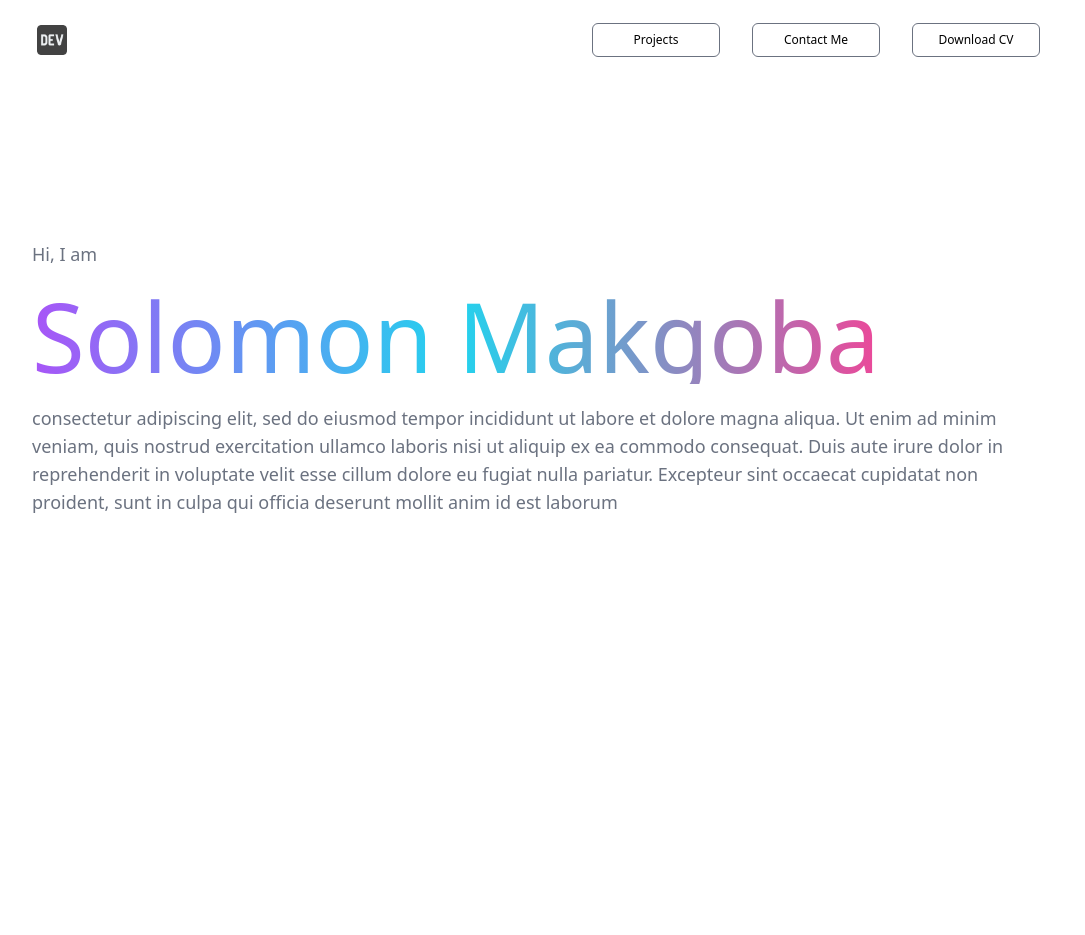
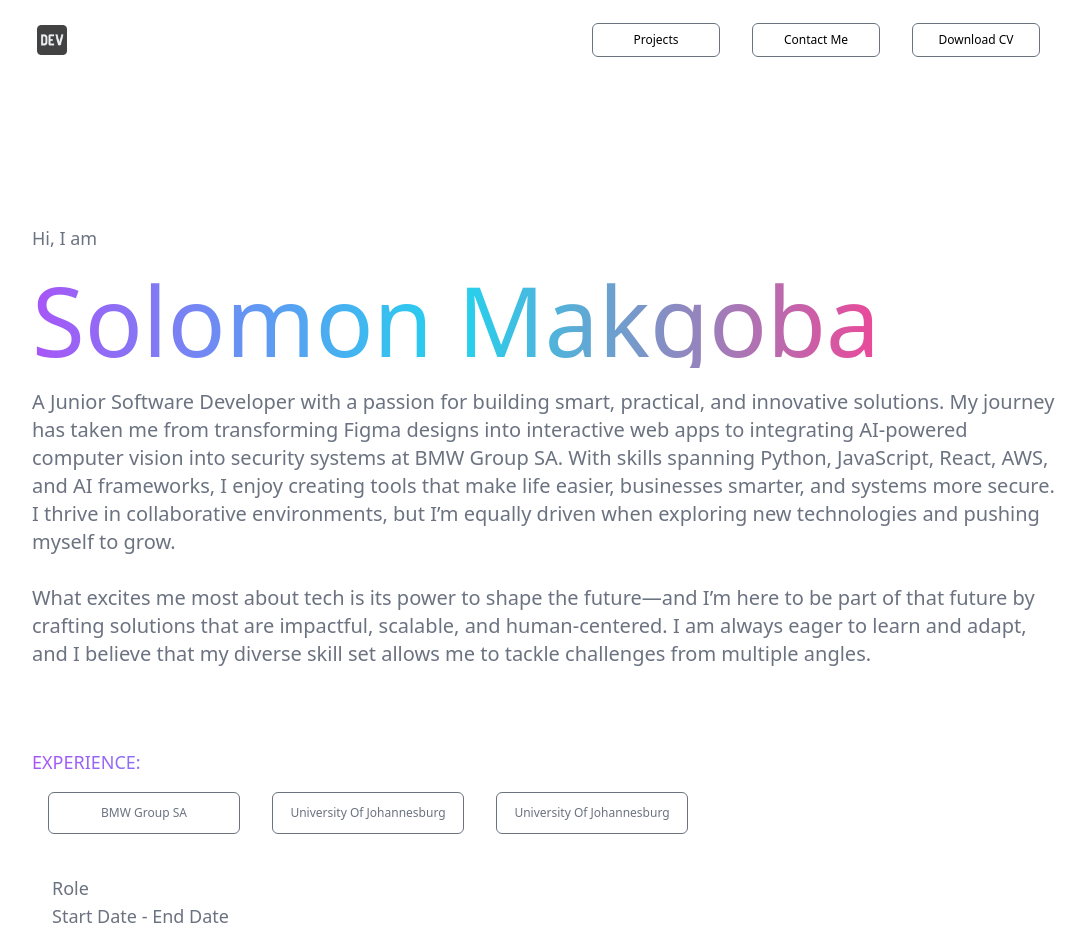
Before and after one commit to SKaraboM/skarabom.github.io, a React (Create React App) app: page / in a window 1280 px wide. Shown: the top 935 px of the page, without its empty margins (96-1181 px from the left). Before the commit the page ends 800 px from the top, so only its background shows below. Built offline with nearby package versions, Linux system fonts and the light colour scheme.

Commit message:
Refactor Main component for enhanced content presentation and styling; update index.html for consistent body classes

```diff
--- a/public/index.html
+++ b/public/index.html
@@ -26,7 +26,7 @@
     -->
     <title>Solomon Makgoba</title>
   </head>
-  <body>
+  <body class="bg-white dark:bg-black">
     <noscript>You need to enable JavaScript to run this app.</noscript>
     <div id="root"></div>
     <!--
--- a/src/Components/Main.js
+++ b/src/Components/Main.js
@@ -42,15 +42,39 @@ const Main = () => {
 
             </div>
             <div className="body" class=" text-gray-500 dark:text-white w-4/5 md:justify-between md:items-center mx-auto text-lg">
-                <p class="mt-10 md:mt-40 mb-5">Hi, I am</p>
-                <h1 class="mb-5 text-6xl md:text-8xl bg-gradient-to-r from-purple-500 via-cyan-400 to-pink-500 inline-block text-transparent bg-clip-text">Solomon Makgoba</h1>
-                    <p>
-                        consectetur adipiscing elit, sed do eiusmod tempor incididunt ut labore et
-                        dolore magna aliqua. Ut enim ad minim veniam, quis nostrud exercitation ullamco
-                        laboris nisi ut aliquip ex ea commodo consequat. Duis aute irure dolor in reprehenderit
-                        in voluptate velit esse cillum dolore eu fugiat nulla pariatur. Excepteur sint occaecat
-                        cupidatat non proident, sunt in culpa qui officia deserunt mollit anim id est laborum
+                <div class="mb-10 md:mb-20">
+                    <p class="mt-10 md:mt-36 mb-5">Hi, I am</p>
+                    <h1 class="mb-5 text-5xl md:text-8xl bg-gradient-to-r from-purple-500 via-cyan-400 to-pink-500 inline-block text-transparent bg-clip-text">Solomon Makgoba</h1>
+                    <p class="text-sm md:text-xl">
+                        A Junior Software Developer with a passion for building smart, practical, and innovative solutions.
+                        My journey has taken me from transforming Figma designs into interactive web apps to integrating
+                        AI-powered computer vision into security systems at BMW Group SA.
+                        With skills spanning Python, JavaScript, React, AWS, and AI frameworks,
+                        I enjoy creating tools that make life easier, businesses smarter, and systems more secure.
+                        I thrive in collaborative environments, but I’m equally driven when exploring new technologies and pushing myself to grow.
+                    <br />
+                    <br />
+                        What excites me most about tech is its power to shape the future—and I’m here to be part of that future by crafting solutions that are impactful, scalable, and human-centered.
+                        I am always eager to learn and adapt, and I believe that my diverse skill set allows me to tackle challenges from multiple angles.
                     </p>
+                </div>
+
+                <div className="hidden md:flex md:flex-col">
+                    <h4 class="bg-gradient-to-r from-purple-500 via-cyan-400 to-pink-500 inline-block text-transparent bg-clip-text mb-4">EXPERIENCE: </h4>
+                    <div class="mb-10">
+                        <ul className="flex-row md:flex md:static md:flex-row md:items-center hidden">
+                            <li className="w-48 text-xs border border-gray-500 dark:border-white text-center my-auto md:mx-4 hover:bg-white hover:text-black px-4 py-3 rounded-md">BMW Group SA</li>
+                            <li className="w-48 text-xs border border-gray-500 dark:border-white text-center my-auto md:mx-4 hover:bg-white hover:text-black px-4 py-3 rounded-md">University Of Johannesburg</li>
+                            <li className="w-48 text-xs border border-gray-500 dark:border-white text-center my-auto md:mx-4 hover:bg-white hover:text-black px-4 py-3 rounded-md">University Of Johannesburg</li>
+                        </ul>
+                    </div>
+                    <div class="mb-10 ml-5">
+                        <h1>Role</h1>
+                        <p>Start Date - End Date</p>
+                        <p>Company - location</p>
+                        <p>Role and responsibilities</p>
+                    </div>
+                </div>
             </div>
         </div>
     );
--- a/src/index.css
+++ b/src/index.css
@@ -15,7 +15,8 @@ body {
     'Ubuntu', 'Cantarell', 'Fira Sans', 'Droid Sans', 'Helvetica Neue', 'Supreme'
     sans-serif;
   -webkit-font-smoothing: antialiased;
-  -moz-osx-font-smoothing: grayscale;
+  -moz-osx-font-smoothing: grayscale;/* Add this line */
+
 }
 
 code {
--- a/src/index.js
+++ b/src/index.js
@@ -7,7 +7,7 @@ import reportWebVitals from './reportWebVitals';
 const root = ReactDOM.createRoot(document.getElementById('root'));
 root.render(
   <React.StrictMode>
-    <App />
+    <App/>
   </React.StrictMode>
 );
 
```
